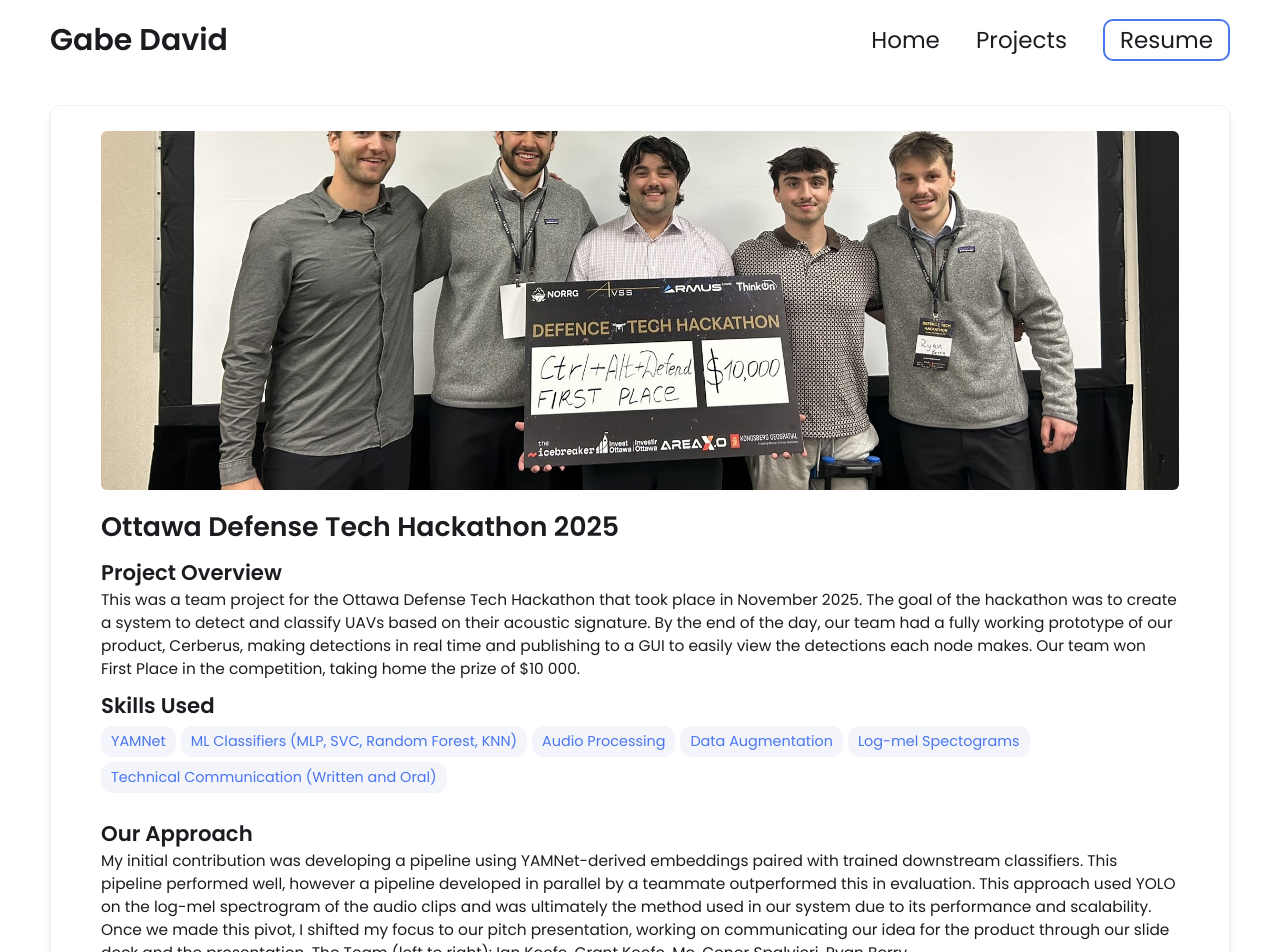
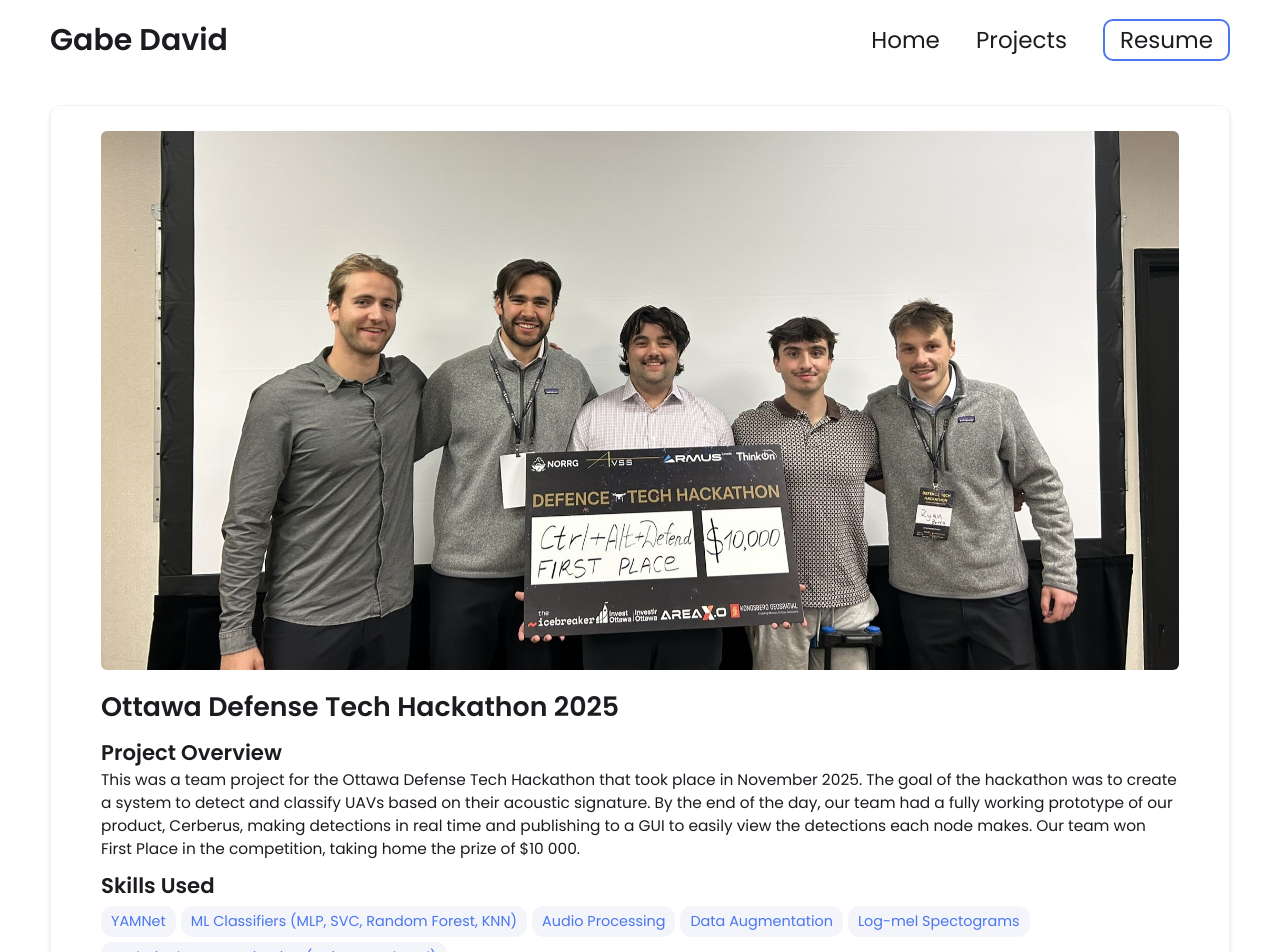
Before and after one commit to gabedavid03/gabedavid03.github.io, a Jekyll site: the page built from _projects/Ottawa-Defense-Tech-Hackathon/index.md, in a window 1280 px wide. Shown: the top 952 px of the page. Built offline with Jekyll 4.4.1, drawn with Linux system fonts in a browser that asks for light colours.

Commit message:
structure changes

```diff
--- a/css/styles.css
+++ b/css/styles.css
@@ -314,7 +314,7 @@ nav .mobile-nav {
 .project-card img {
     width: 100%;
     max-width: 100%;
-    aspect-ratio: 3/1;
+    aspect-ratio: 2/1;
     object-fit: cover;
     display: block;
     border-radius: 6px;
@@ -596,7 +596,7 @@ footer p {
     height: 100%;  /* Changed to 100% to fill the container */
     object-fit: cover;
     border-radius: 6px;
-    aspect-ratio: 3/1;
+    aspect-ratio: 2/1;
     margin-bottom: 10px;
 }
 
```
Also changed, not shown: _projects/Autonomous-VTOL-UAV/IMG_1934.jpg (deleted), _projects/Autonomous-VTOL-UAV/IMG_4428.JPEG (added), _projects/Edge-Deployed-Acoustic-UAV-Detection/IMG_4428.JPEG (deleted), _projects/High-Fidelity-UAV-Sim/IMG_5202.JPEG (deleted), _projects/Ottawa-Defense-Tech-Hackathon/IMG_4428.JPEG (added), _projects/Ottawa-Defense-Tech-Hackathon/index.md (renamed from _projects/Edge-Deployed-Acoustic-UAV-Detection/index.md), _projects/iMAV-2024/IMG_5202.JPEG (added), _projects/iMAV-2024/index.md (renamed from _projects/High-Fidelity-UAV-Sim/index.md), 2 other files.
